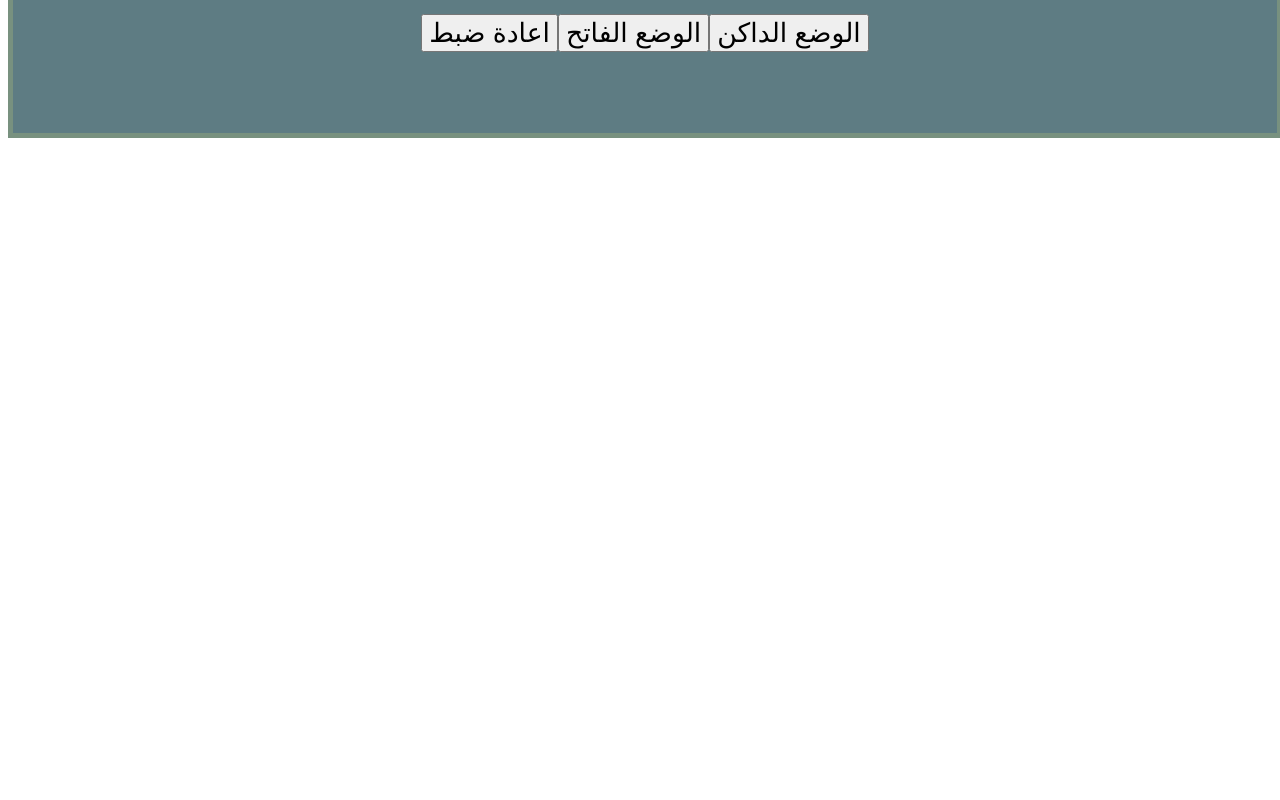
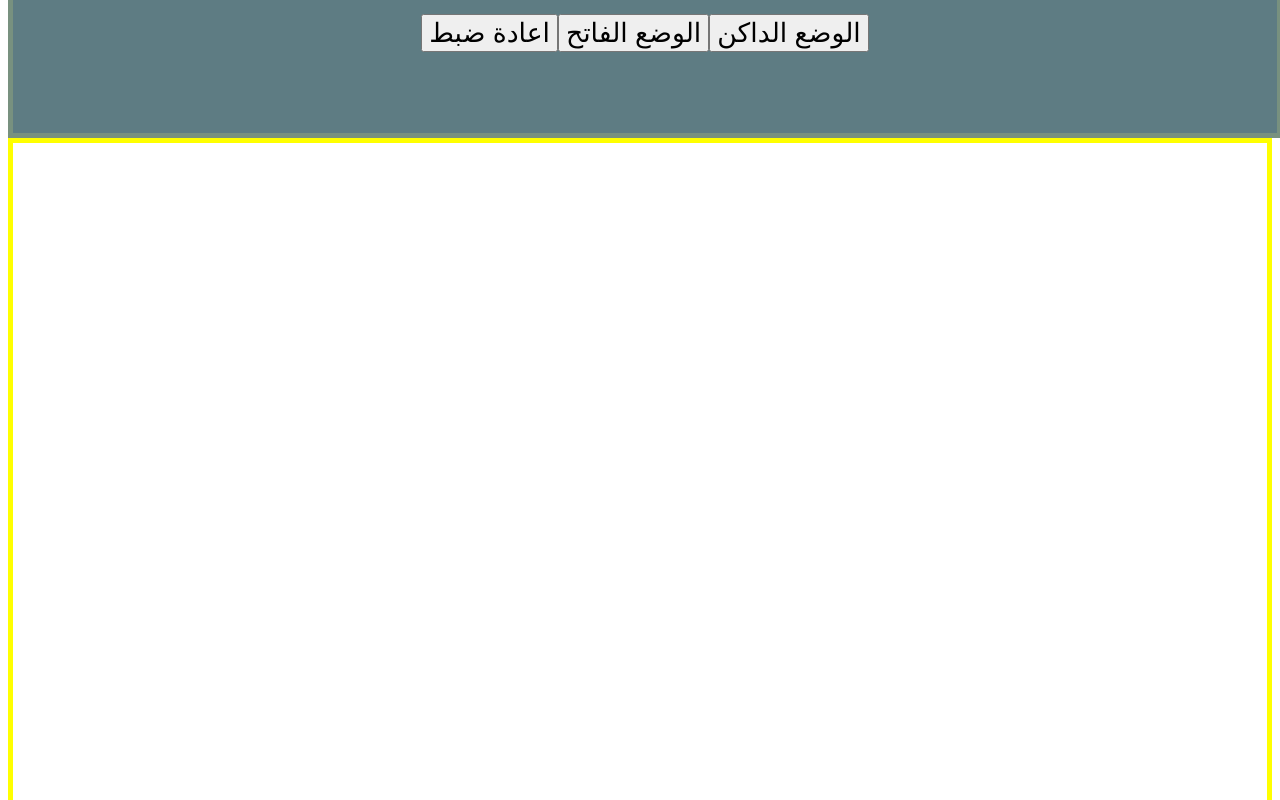
Before and after one commit to MEA-23/web-apps, a plain HTML site: page Index.html in a window 1280 px wide. Shown: the part 380-1180 px from the top of the page. Before the commit the page ends 1153 px from the top, so only its background shows below. Drawn offline with Linux system fonts and the light colour scheme.

Commit message:
Update Index.html

```diff
--- a/Index.html
+++ b/Index.html
@@ -1,4 +1,4 @@
-<!<!DOCTYPE html>
+<!DOCTYPE html>
 <html>
   <head>
     <meta http-equiv="content-type" content="text/html; charset=utf-8" />
@@ -50,8 +50,8 @@
     }
 
    #clickHere {
-    height:80%;
-    /*border: 5px solid yellow;*/
+    height :1300px;
+    border: 5px solid yellow;
    }
 
  </style>
```
